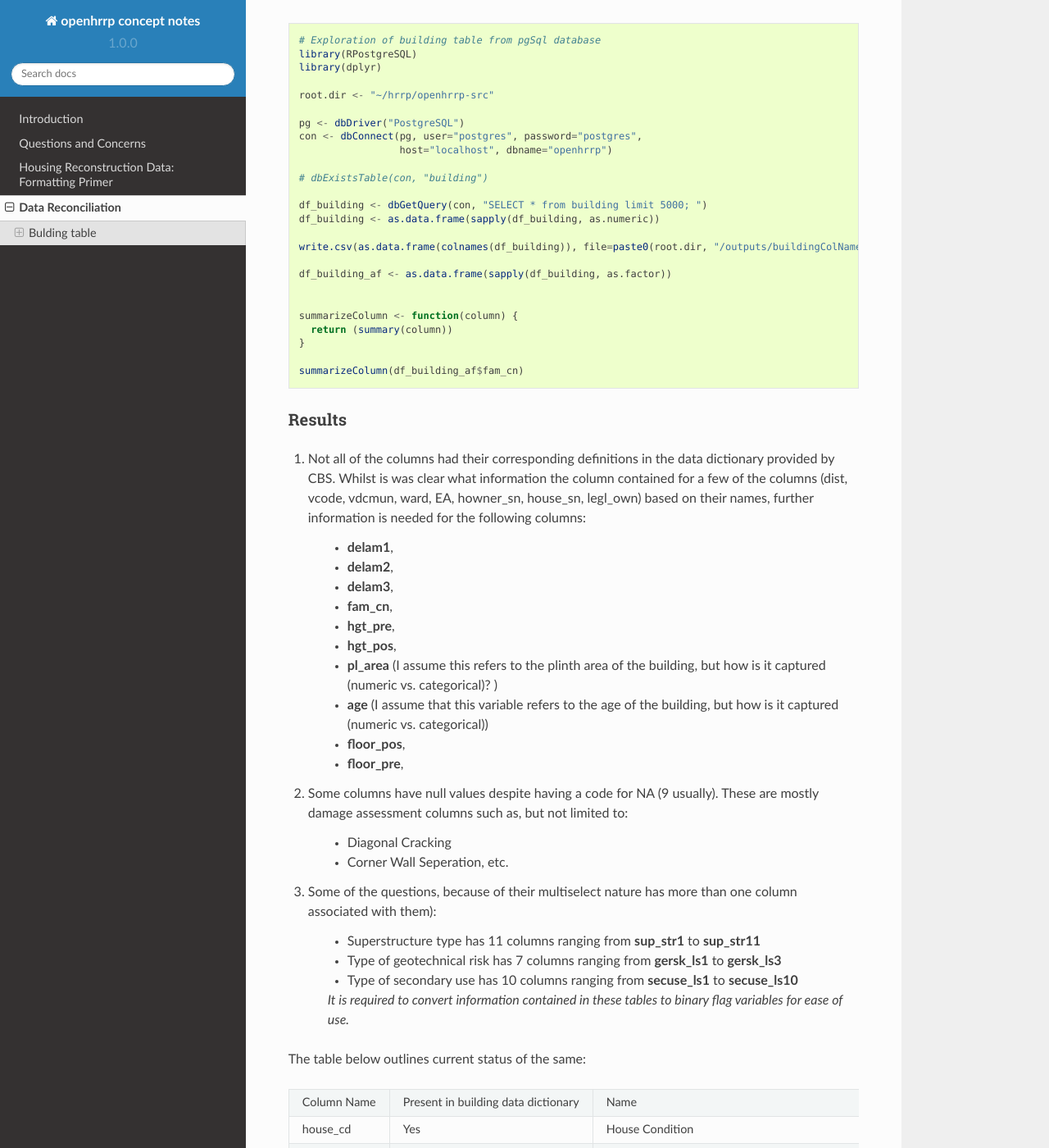
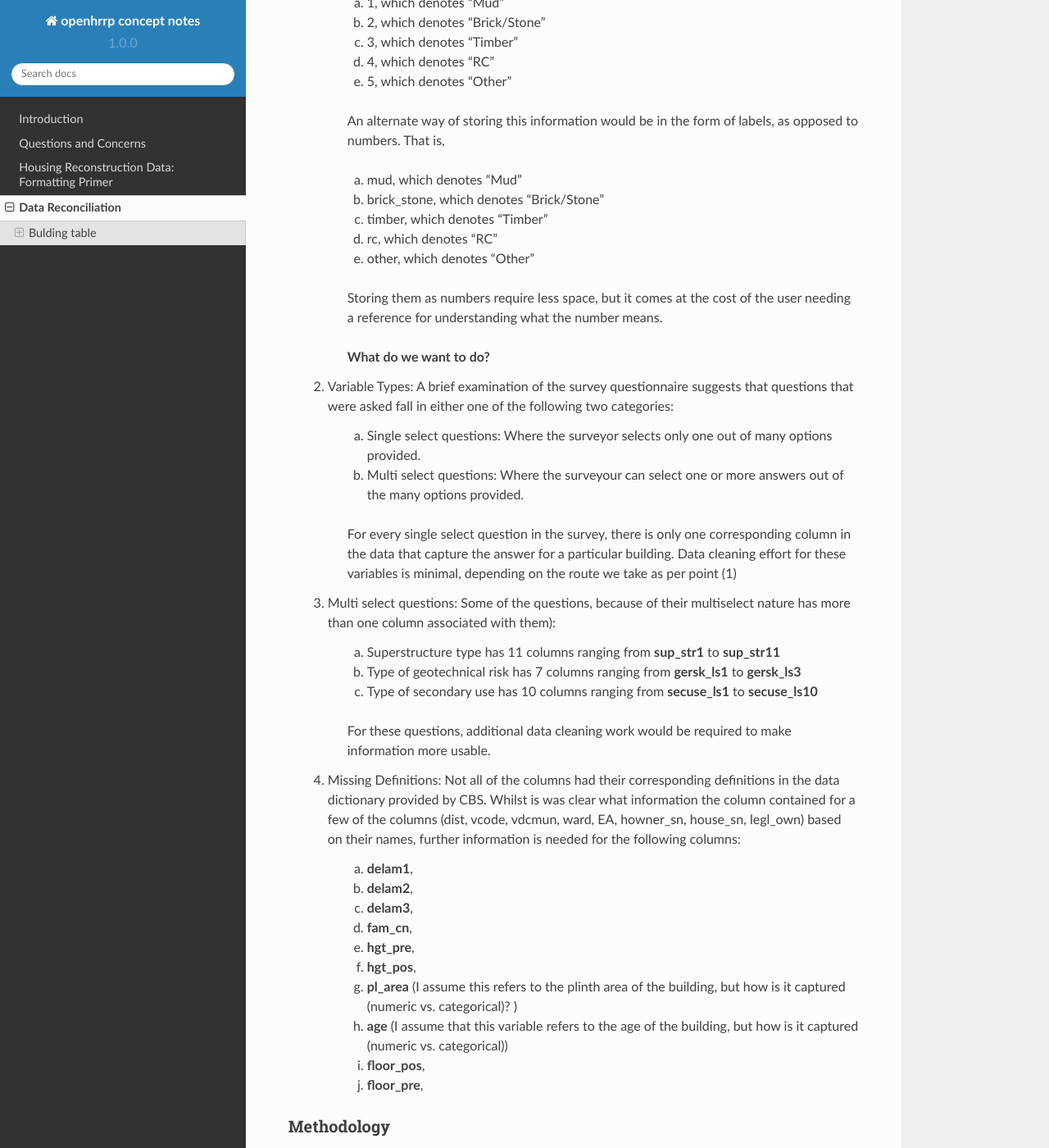
Before and after one commit to arkoblog/openhrrp-docs, a Sphinx documentation site: the page built from docs/data_recon_building.rst, in a window 1280 px wide and 1400 px high, scrolled down 430 px. Shown: the whole window at 82% size. Built offline with Sphinx 7.4.7 and the Read the Docs theme 2.0.0, drawn with Linux system fonts in a browser that asks for light colours; some of the changed text lies outside the part shown.

Commit message:
added summary to data reconciliation

```diff
--- a/docs/data_recon_building.rst
+++ b/docs/data_recon_building.rst
@@ -7,8 +7,64 @@ The purpose of this document is to reconcile table related information present i
 Bulding table
 =============
 
+Summary
+-------
+
+	1. Codes vs. Labels: The current dataset has codes assigned for each value of a categorical variable. For instance, the variable **gd_floor** which indicates the type of ground floor has the following codes associated with it:
+
+		a. 1, which denotes "Mud"
+		b. 2, which denotes "Brick/Stone"
+		c. 3, which denotes "Timber"
+		d. 4, which denotes "RC"
+		e. 5, which denotes "Other"
+
+		An alternate way of storing this information would be in the form of labels, as opposed to numbers. That is,
+
+		a. mud, which denotes "Mud"
+		b. brick_stone, which denotes "Brick/Stone"
+		c. timber, which denotes "Timber"
+		d. rc, which denotes "RC"
+		e. other, which denotes "Other"
+
+		Storing them as numbers require less space, but it comes at the cost of the user needing a reference for understanding what the number means.
+
+		**What do we want to do?**
+
+
+	2. Variable Types: A brief examination of the survey questionnaire suggests that questions that were asked fall in either one of the following two categories:
+
+		a. Single select questions: Where the surveyor selects only one out of many options provided.
+		b. Multi select questions: Where the surveyour can select one or more answers out of the many options provided.
+
+		For every single select question in the survey, there is only one corresponding column in the data that capture the answer for a particular building. Data cleaning effort for these variables is minimal, depending on the route we take as per point (1)
+
+	3. Multi select questions: Some of the questions, because of their multiselect nature has more than one column associated with them):
+
+		a. Superstructure type has 11 columns ranging from **sup_str1** to **sup_str11**
+		b. Type of geotechnical risk has 7 columns ranging from **gersk_ls1** to **gersk_ls3**
+		c. Type of secondary use has 10 columns ranging from **secuse_ls1** to **secuse_ls10**
+
+		For these questions, additional data cleaning work would be required to make information more usable.
+
+
+	4. Missing Definitions: Not all of the columns had their corresponding definitions in the data dictionary provided by CBS. Whilst is was clear what information the column contained for a few of the columns (dist, vcode, vdcmun, ward, EA, howner_sn, house_sn, legl_own) based on their names, further information is needed for the following columns:
+
+		a. **delam1**,
+		b. **delam2**,
+		c. **delam3**,
+		d. **fam_cn**,
+		e. **hgt_pre**,
+		f. **hgt_pos**,
+		g. **pl_area** (I assume this refers to the plinth area of the building, but how is it captured (numeric vs. categorical)? )
+		h. **age** (I assume that this variable refers to the age of the building, but how is it captured (numeric vs. categorical))
+		i. **floor_pos**,
+		j. **floor_pre**,
+
+
+
+
 Methodology
-^^^^^^^^^^^
+-----------
 
 *This section contains code used for the analysis, please jump to the next section for results*
 
@@ -45,34 +101,7 @@ A small subset of 5000 rows were taken as an input for analysis. All variables i
 
 
 Results
-^^^^^^^
-
-1. Not all of the columns had their corresponding definitions in the data dictionary provided by CBS. Whilst is was clear what information the column contained for a few of the columns (dist, vcode, vdcmun, ward, EA, howner_sn, house_sn, legl_own) based on their names, further information is needed for the following columns:
-
-	* **delam1**,
-	* **delam2**,
-	* **delam3**,
-	* **fam_cn**,
-	* **hgt_pre**,
-	* **hgt_pos**,
-	* **pl_area** (I assume this refers to the plinth area of the building, but how is it captured (numeric vs. categorical)? )
-	* **age** (I assume that this variable refers to the age of the building, but how is it captured (numeric vs. categorical))
-	* **floor_pos**,
-	* **floor_pre**,
-
-2. Some columns have null values despite having a code for NA (9 usually). These are mostly damage assessment columns such as, but not limited to:
-
-	* Diagonal Cracking
-	* Corner Wall Seperation, etc.
-
-3. Some of the questions, because of their multiselect nature has more than one column associated with them):
-
-	* Superstructure type has 11 columns ranging from **sup_str1** to **sup_str11**
-	* Type of geotechnical risk has 7 columns ranging from **gersk_ls1** to **gersk_ls3**
-	* Type of secondary use has 10 columns ranging from **secuse_ls1** to **secuse_ls10**
-
-	*It is required to convert information contained in these tables to binary flag variables for ease of use.*
-
+-------
 
 The table below outlines current status of the same:
 
```
Also changed, not shown: 1 other file.
